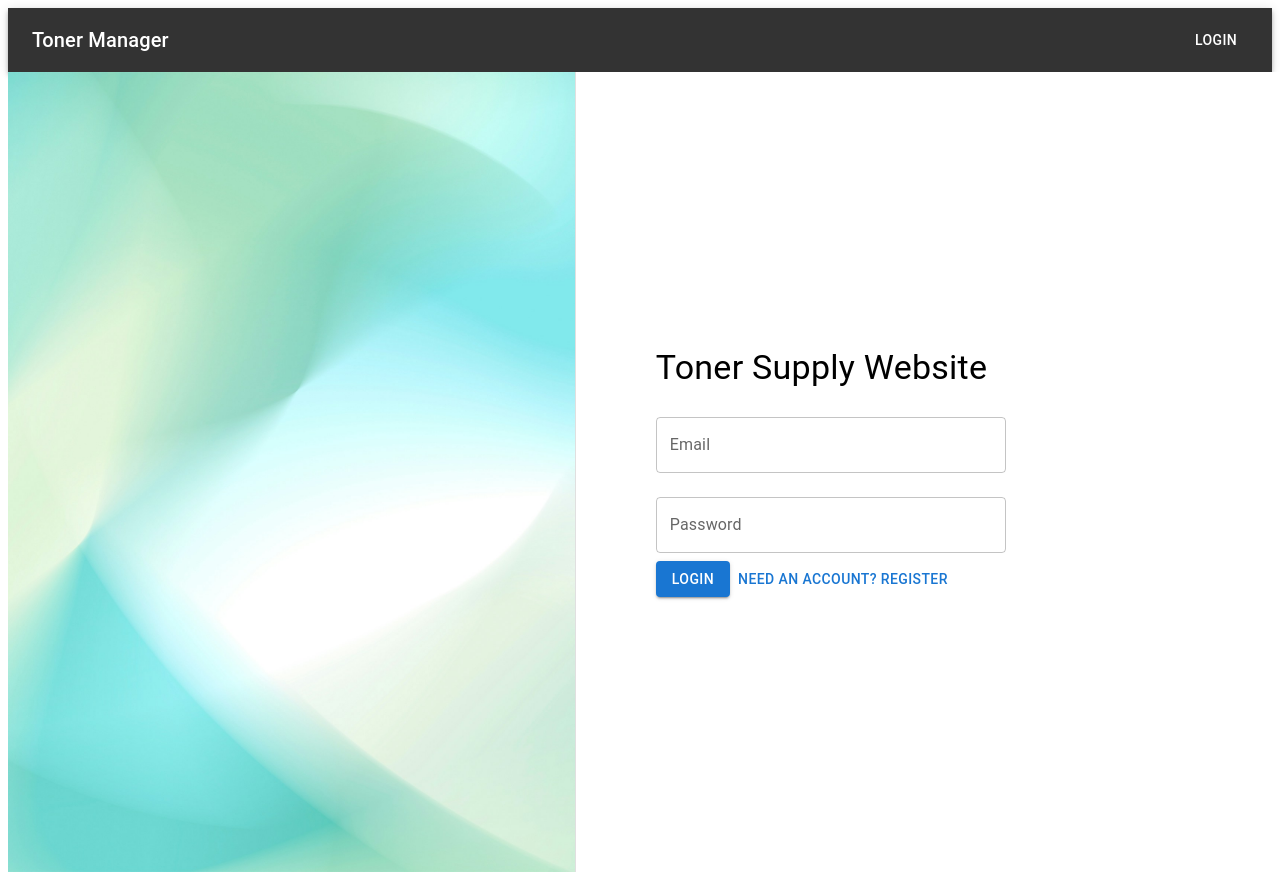
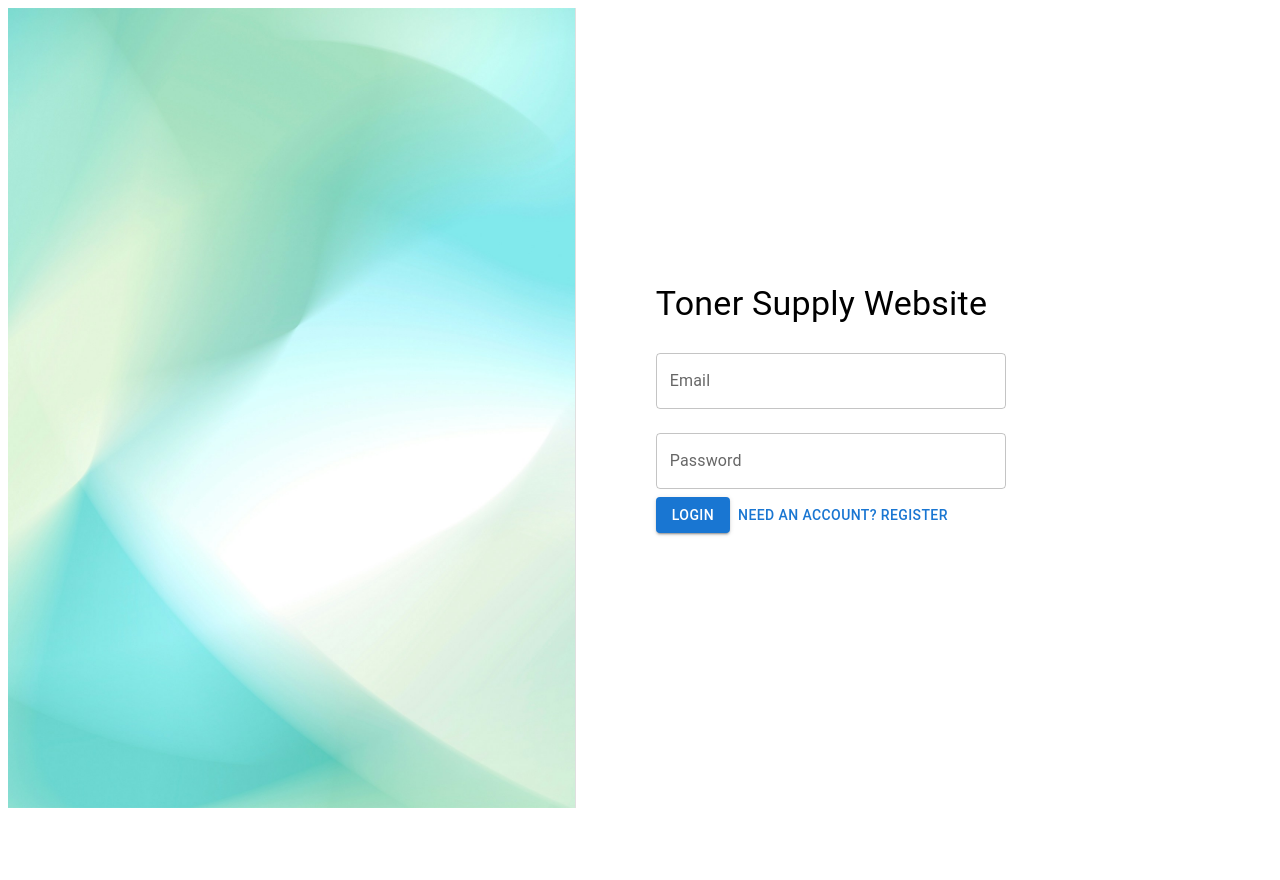
Before and after one commit to armani79/TonerManagerFrontend, a React (Vite) app: page / in a window 1280 px wide. After the commit the page ends 816 px from the top, so only its background shows below. Built offline with nearby package versions, Linux system fonts and the light colour scheme.

Commit message:
adding hideNav to req. pages

```diff
--- a/src/App.jsx
+++ b/src/App.jsx
@@ -16,7 +16,9 @@ function Layout() {
    const location = useLocation();
 
    const hideNav =
-      location.pathname === "/login" || location.pathname === "/register";
+      location.pathname === "/login" ||
+      location.pathname === "/register" ||
+      location.pathname === "/";
 
    return (
       <>
```
